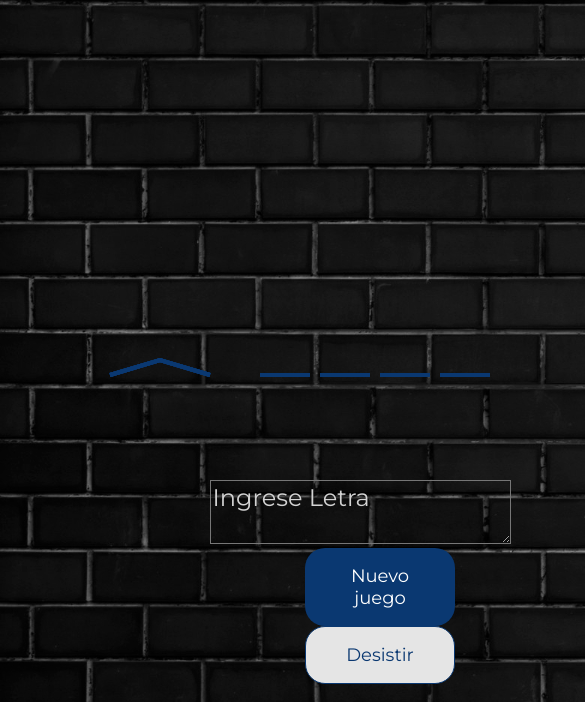
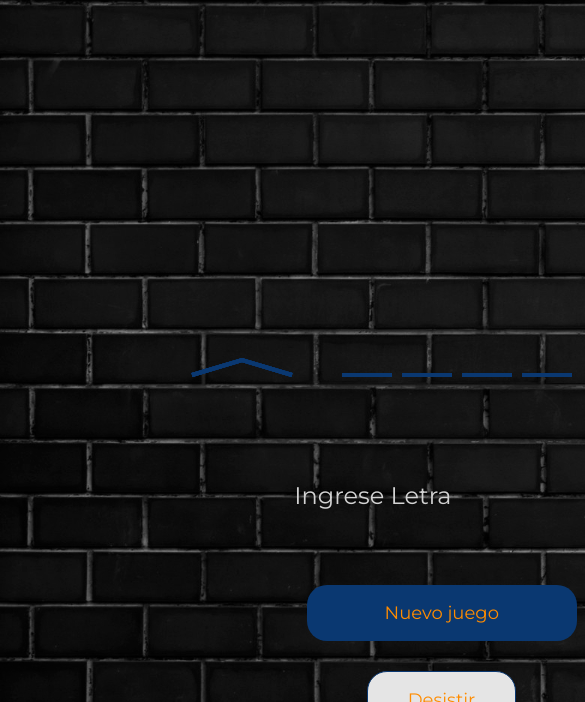
Before and after one commit to MarianaIR/AHORCADO-JUEGO, a plain HTML site: page index.html in a window 390 px wide. Both pictures are taken after a click on the button "Iniciar Juego". Shown: the part 142-844 px from the top of the page, 585 px wide, since content can reach past the window. Drawn offline with nearby package versions, Linux system fonts and the light colour scheme.

Commit message:
mod media

```diff
--- a/styles.css
+++ b/styles.css
@@ -125,7 +125,12 @@ textarea::placeholder {
     color:lightgrey;
     font-size: x-large;
     text-transform: none;
-    box-sizing: none;
+
+}
+
+#letra{
+    resize: none;
+    border: none;
 
 }
 
@@ -246,12 +251,28 @@ svg {
 /*Responsive*/
 @media screen and (max-width:480px){
 
+
+
     .boton3{
-        margin-left: 50px;
+        width: 270px;
+        margin-top: 40px;
+        color: darkorange;
+
     }
 
     .boton4{
+        width: 350;
+        height: 55px;
+        color: darkorange;
+        margin-top: 30px;
+        margin-left: 70px;
+
+    }
+
+    #guardar{
+        height: 65px;
         margin-left: 50px;
+        text-align: center;
     }
 
     #cancelar{
@@ -259,14 +280,12 @@ svg {
     }
 
     #juego{
-
-        margin-left: 330px;
-
+        margin-left: 430px;
    }
 
     .footer{
-        margin-top: 150px;
-        margin-left: 160px;
+        margin-top: 500px;
+        margin-left: 250px;
     }
 
 }
```
Also changed, not shown: index.html (+1 -1 lines).
